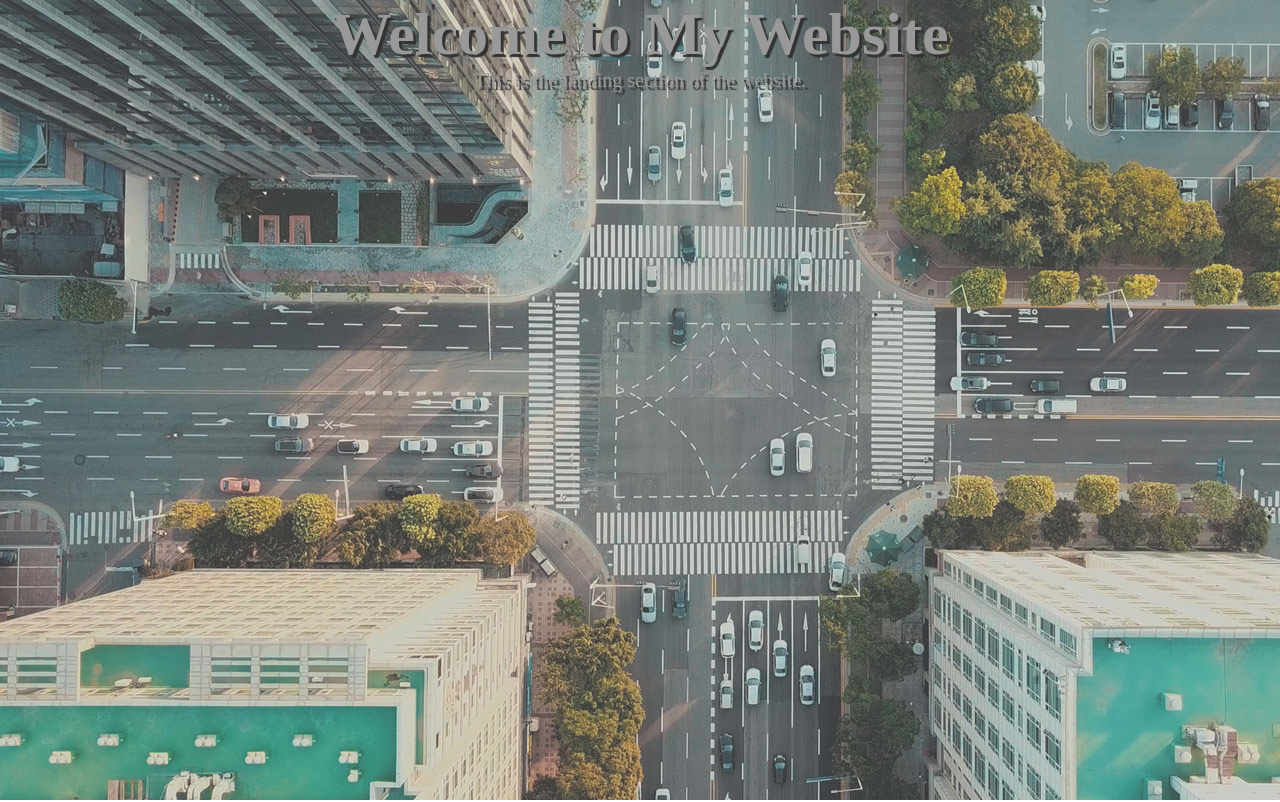
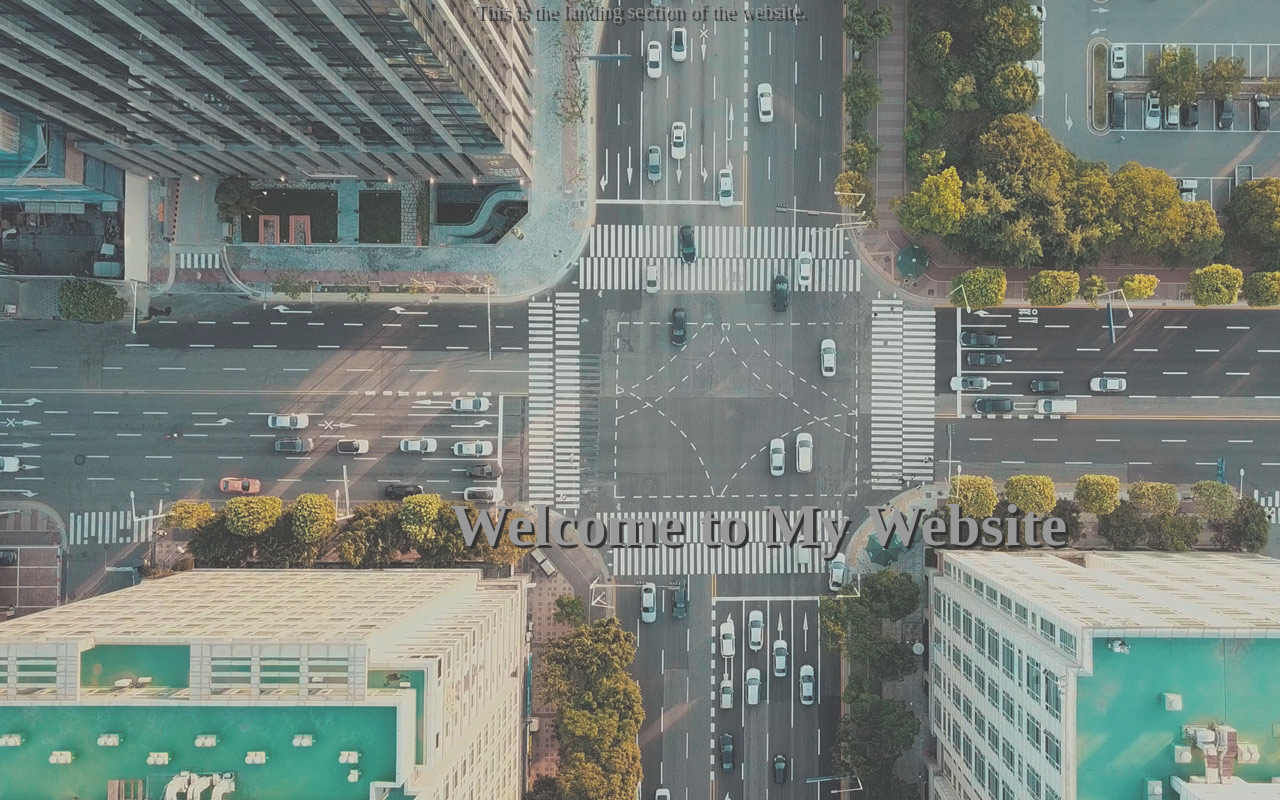
Before and after one commit to ARJAYYY22/Activity-2, a plain HTML site: page Index.html in a window 1280 px wide. Shown: the top 802 px of the page. Drawn offline with Linux system fonts and the light colour scheme.

Commit message:
remaking

```diff
--- a/Style.css
+++ b/Style.css
@@ -28,6 +28,9 @@ repeat;
 }
 
 #landing h1{
+    position:absolute;
+    bottom: 240px;
+    left: 450px;
      font-size: 60px;
      text-shadow: 3px 3px 1px black;
 
```
